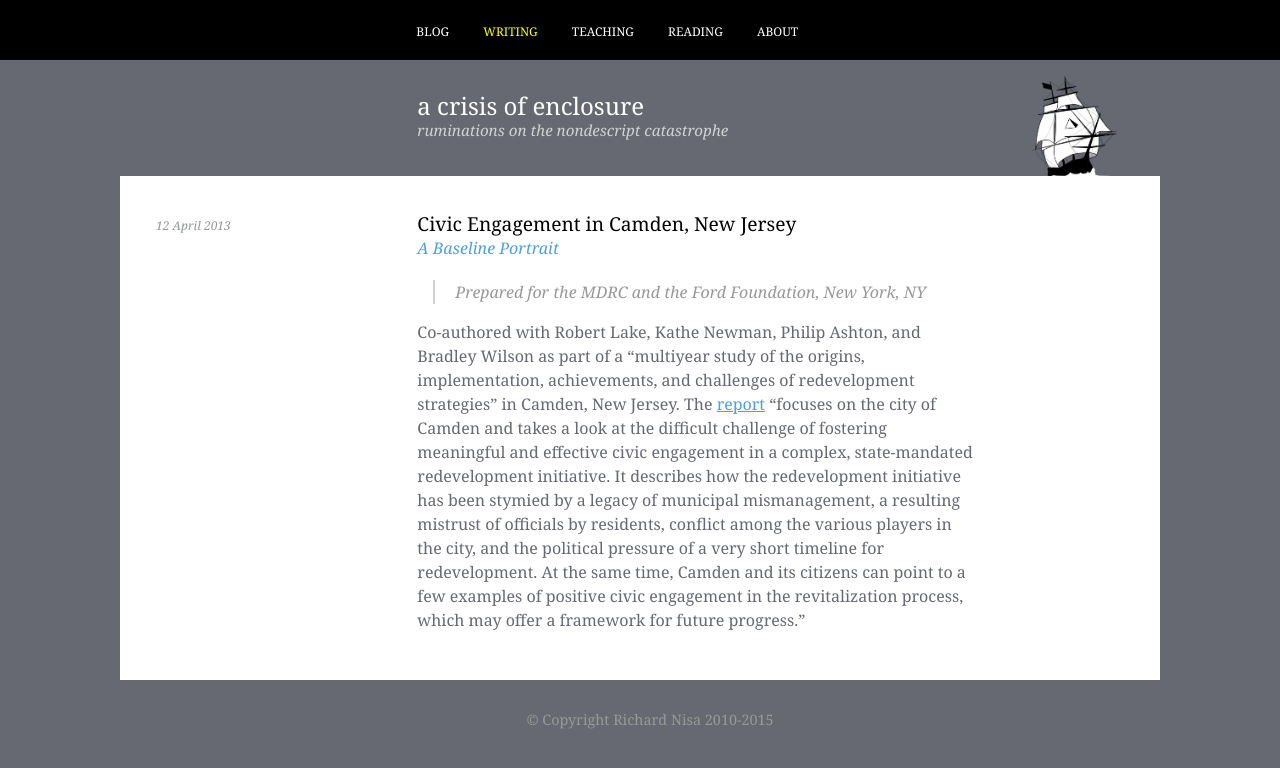
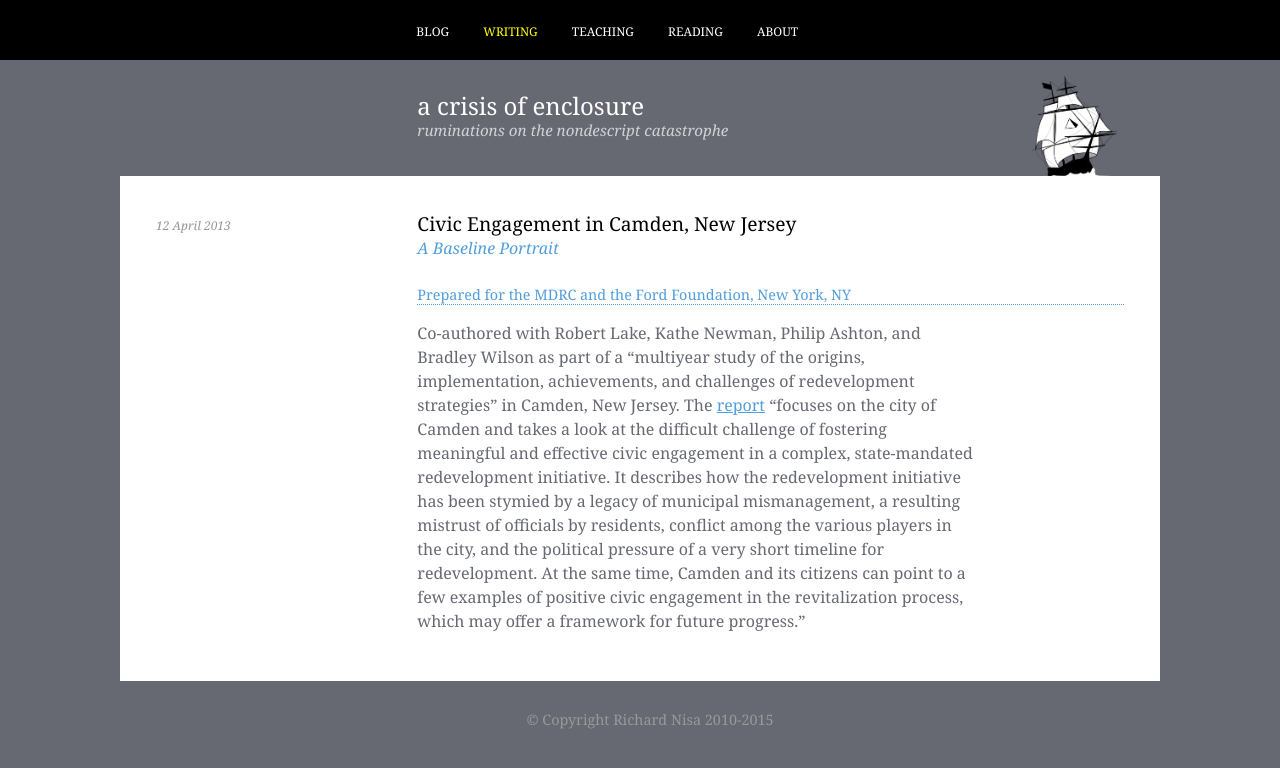
Before and after one commit to nisaface/nisaface.github.io, a Jekyll site: the page built from _posts/2013-04-12-civic-engagement.md, in a window 1280 px wide. Shown: the top 768 px of the page. Built offline with Jekyll 4.4.1, drawn with Linux system fonts in a browser that asks for light colours.

Commit message:
one more

```diff
--- a/_posts/2013-04-12-civic-engagement.md
+++ b/_posts/2013-04-12-civic-engagement.md
@@ -6,6 +6,6 @@ category: longform
 ---
 
 
-> Prepared for the MDRC and the Ford Foundation, New York, NY
+#### Prepared for the MDRC and the Ford Foundation, New York, NY
 
 Co-authored with Robert Lake, Kathe Newman, Philip Ashton, and Bradley Wilson as part of a "multiyear study of the origins, implementation, achievements, and challenges of redevelopment strategies" in Camden, New Jersey. The [report](http://www.mdrc.org/publication/civic-engagement-camden-new-jersey-baseline-portrait) "focuses on the city of Camden and takes a look at the difficult challenge of fostering meaningful and effective civic engagement in a complex, state-mandated redevelopment initiative. It describes how the redevelopment initiative has been stymied by a legacy of municipal mismanagement, a resulting mistrust of officials by residents, conflict among the various players in the city, and the political pressure of a very short timeline for redevelopment. At the same time, Camden and its citizens can point to a few examples of positive civic engagement in the revitalization process, which may offer a framework for future progress."
```
